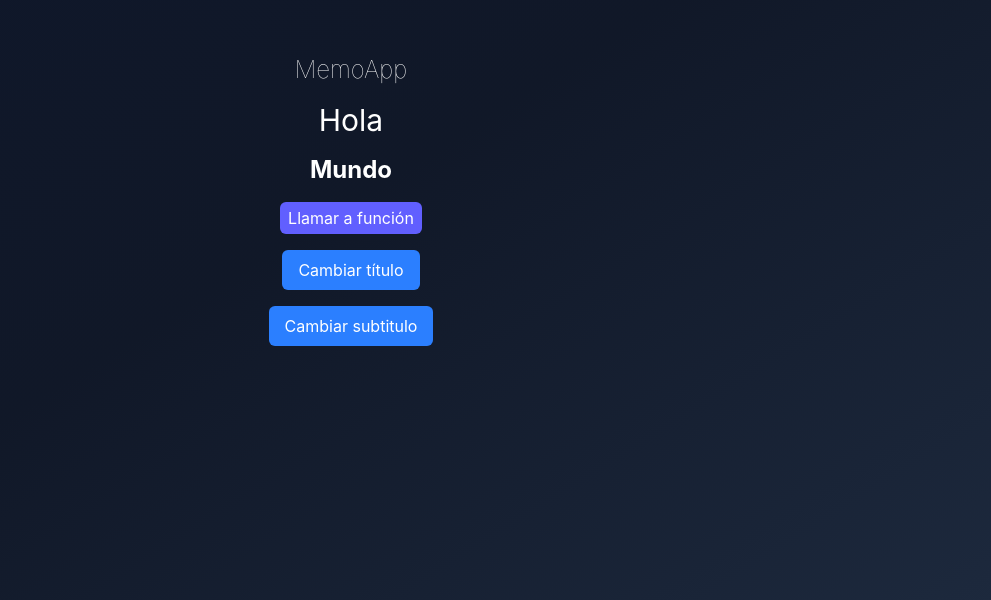
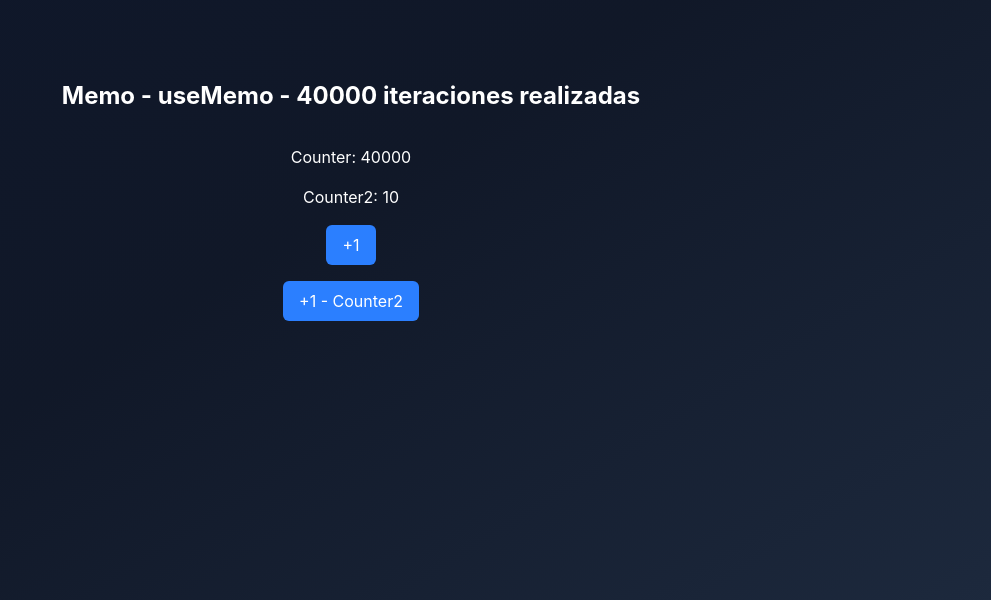
Before and after one commit to alonso-miguell/new-custom-hooks-app, a React (Vite) app: page / in a window 1280 px wide. Shown: the part 200-800 px from the top of the page, without its empty margins (289-1280 px from the left). Built offline with nearby package versions, Linux system fonts and the light colour scheme.

Commit message:
Added notes for memorizing values

```diff
--- a/src/PokemonPage.tsx
+++ b/src/PokemonPage.tsx
@@ -4,7 +4,7 @@ import {usePokemon} from "./hooks/basicHooks/usePokemon.tsx";
 
 export const PokemonPage = () => {
 
-    const{ counter, decreaseCounter, increaseCounter } = useCounter();
+    const{ counter, decreaseCounter, increaseCounter } = useCounter(1);
     const pokemon:Pokemon | undefined=usePokemon(counter);
 
     return (
--- a/src/hooks/basicHooks/useCounter.tsx
+++ b/src/hooks/basicHooks/useCounter.tsx
@@ -1,8 +1,8 @@
 import {useState} from "react";
 
-export const useCounter = () => {
+export const useCounter = ( value: number) => {
 
-    const [counter, setCounter] = useState<number>(1);
+    const [counter, setCounter] = useState<number>(value);
 
     const increaseCounter = () => {
         setCounter(counter + 1);
--- /dev/null
+++ b/src/hooks/memos/MemoCounter.tsx
@@ -0,0 +1,55 @@
+import { useMemo } from 'react';
+import {useCounter} from "@/hooks/basicHooks/useCounter.tsx";
+
+
+const heavyStuff = (iterationNumber: number) => {
+    console.time('Heavy_stuff_started');
+
+    for (let index = 0; index < iterationNumber; index++) {
+        console.log('ahí vamos...');
+    }
+
+    console.timeEnd('Heavy_stuff_started');
+
+    return `${iterationNumber} iteraciones realizadas`;
+};
+
+export const MemoCounter = () => {
+    const { counter, increaseCounter:increment } = useCounter(40_000);
+    const { counter: counter2, increaseCounter: increment2 } = useCounter(10);
+
+    /**
+     * Similar to memorizing components we can also memorize values
+     * using useMemo() hook, this one also works similar to useEffect
+     *
+     * useMemo( ()=> { the value }  , [dependencies]);
+     *
+     * With react compiler handling this is the latest versions
+     * doesn't seem to be worthwhile to remember/use
+     */
+    const myHeavyValue = useMemo(() => heavyStuff(counter), [counter]);
+    // const myHeavyValue = heavyStuff(counter);
+
+    return (
+        <div className="bg-gradient flex flex-col gap-4">
+            <h1 className="text-2xl font-bold">Memo - useMemo - {myHeavyValue}</h1>
+            <hr />
+
+            <h4>Counter: {counter}</h4>
+            <h4>Counter2: {counter2}</h4>
+
+            <button
+                className="bg-blue-500 text-white px-4 rounded-md py-2 cursor-pointer"
+                onClick={increment}
+            >
+                +1
+            </button>
+            <button
+                className="bg-blue-500 text-white px-4 rounded-md py-2 cursor-pointer"
+                onClick={increment2}
+            >
+                +1 - Counter2
+            </button>
+        </div>
+    );
+};
--- a/src/hooks/memos/MemoHook.tsx
+++ b/src/hooks/memos/MemoHook.tsx
@@ -26,7 +26,7 @@ export const MemoHook = () => {
      * declared INSIDE the component, so the component
      * re-renders even if we used memo.
      *
-     * The way for "memorizing" fgunctions is to use:
+     * The way for "memorizing" functions is to use:
      * useCallback(
      *      the whole function boy here
      *      ), [dependencies];
--- a/src/main.tsx
+++ b/src/main.tsx
@@ -1,21 +1,10 @@
 import { StrictMode } from 'react'
 import { createRoot } from 'react-dom/client'
 import './index.css'
-import {PokemonPage} from "./PokemonPage.tsx";
-import {FocusScreen} from "./hooks/useRef/FocusScreen.tsx";
-import {TasksApp} from "@/hooks/useReducer/TaskApp.tsx";
-import {TasksAppWithReducer} from "@/hooks/useReducer/TaskAppWithReducer.tsx";
-import {ScrambleWords} from "@/hooks/useReducer/ScrambleWords.tsx";
-import {ScrambleWordsWithReducer} from "@/hooks/useReducer/ScrambleWordsWithReducer.tsx";
-import {MemoHook} from "@/hooks/memos/MemoHook.tsx";
+import {MemoCounter} from "@/hooks/memos/MemoCounter.tsx";
 
 createRoot(document.getElementById('root')!).render(
   <StrictMode>
-      {/*<PokemonPage></PokemonPage>*/}
-      {/*<FocusScreen></FocusScreen>*/}
-      {/*<TasksApp></TasksApp>*/}
-      {/*<TasksAppWithReducer></TasksAppWithReducer>*/}
-      {/*<ScrambleWordsWithReducer></ScrambleWordsWithReducer>*/}
-      <MemoHook></MemoHook>
+      <MemoCounter></MemoCounter>
   </StrictMode>,
 )
```
